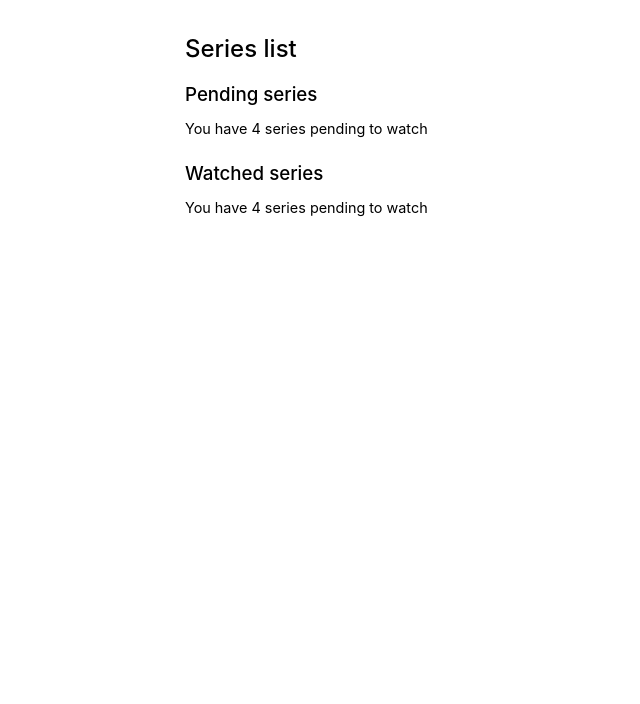
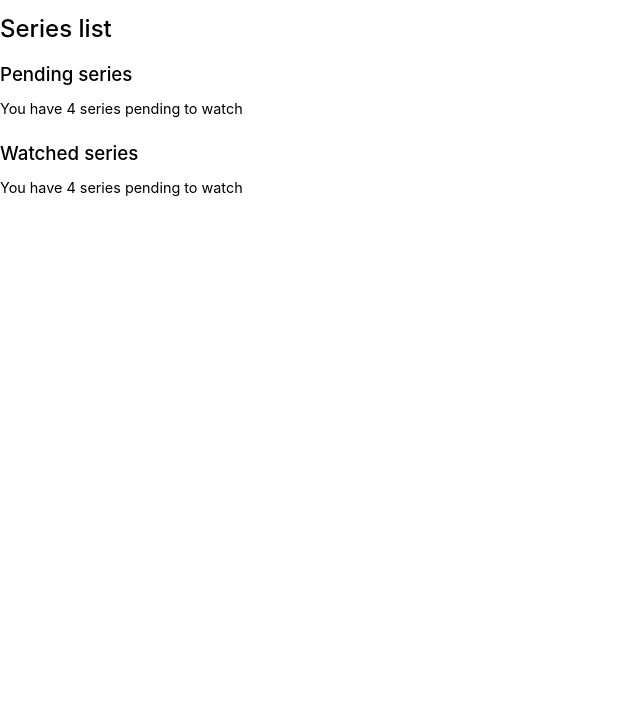
Before and after one commit to Learning-X/202204-W3CH3-luc-st-pierre, a website with bundled scripts: page site/public/index.html in a window 1280 px wide. Shown: the part 96-800 px from the top of the page, without its empty margins (0-640 px from the left). Built offline with nearby package versions, Linux system fonts and the light colour scheme.

Commit message:
Removed class container from div of index.html

```diff
--- a/site/public/index.html
+++ b/site/public/index.html
@@ -17,6 +17,6 @@
     <script src="js/index.js" type="module"></script>
   </head>
   <body>
-    <div class="container"></div>
+    <div></div>
   </body>
 </html>
```
